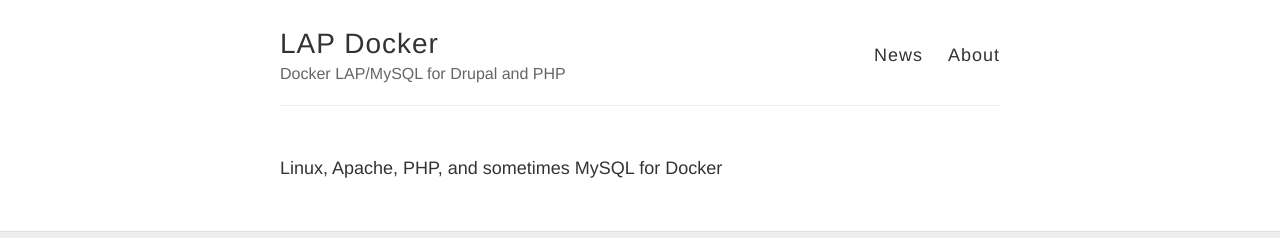
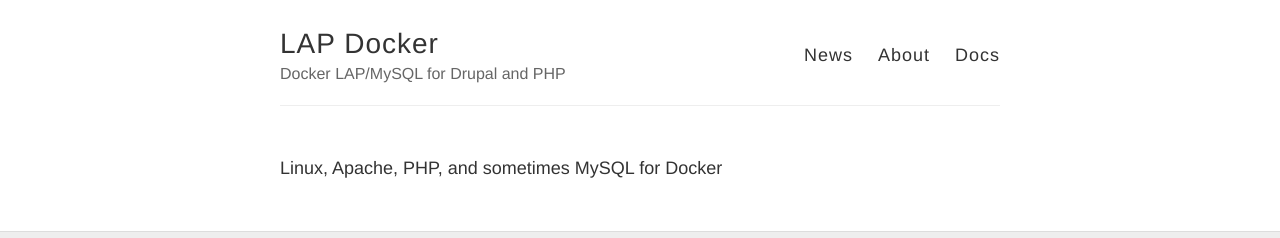
Before and after one commit to hedinfaok/lap-docker, a Jekyll site: the page built from index.html, in a window 1280 px wide. Shown: the top 238 px of the page. Built offline with Jekyll 4.4.1, drawn with Linux system fonts in a browser that asks for light colours; Markdown is read by kramdown in place of the engine named in the settings.

Commit message:
Add link to docs section.

```diff
--- a/_layouts/default.html
+++ b/_layouts/default.html
@@ -29,6 +29,7 @@
           <nav>
             <a href="{{ site.baseurl }}/news">News</a>
             <a href="{{ site.baseurl }}/about">About</a>
+			<a href="{{ site.baseurl }}/docs">Docs</a>
           </nav>
         </header>
       </div>
```
